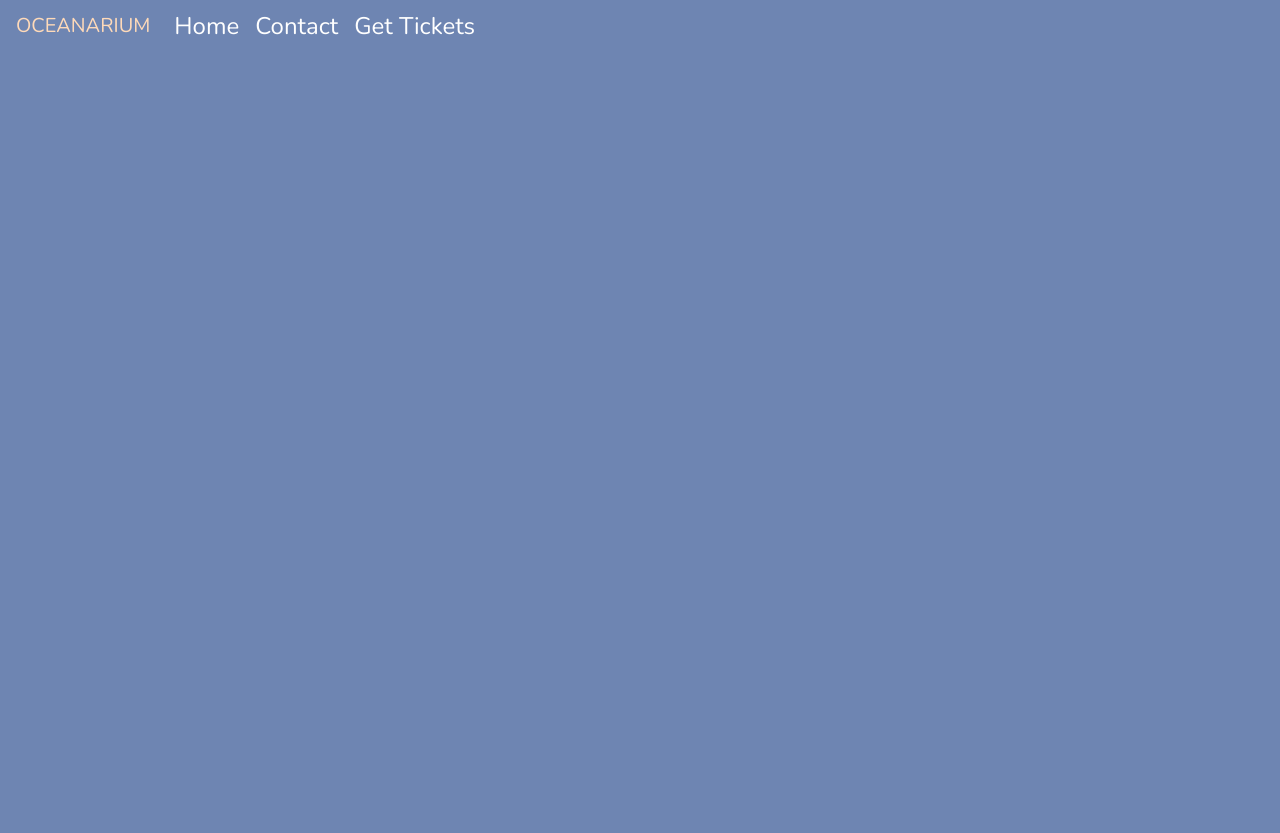
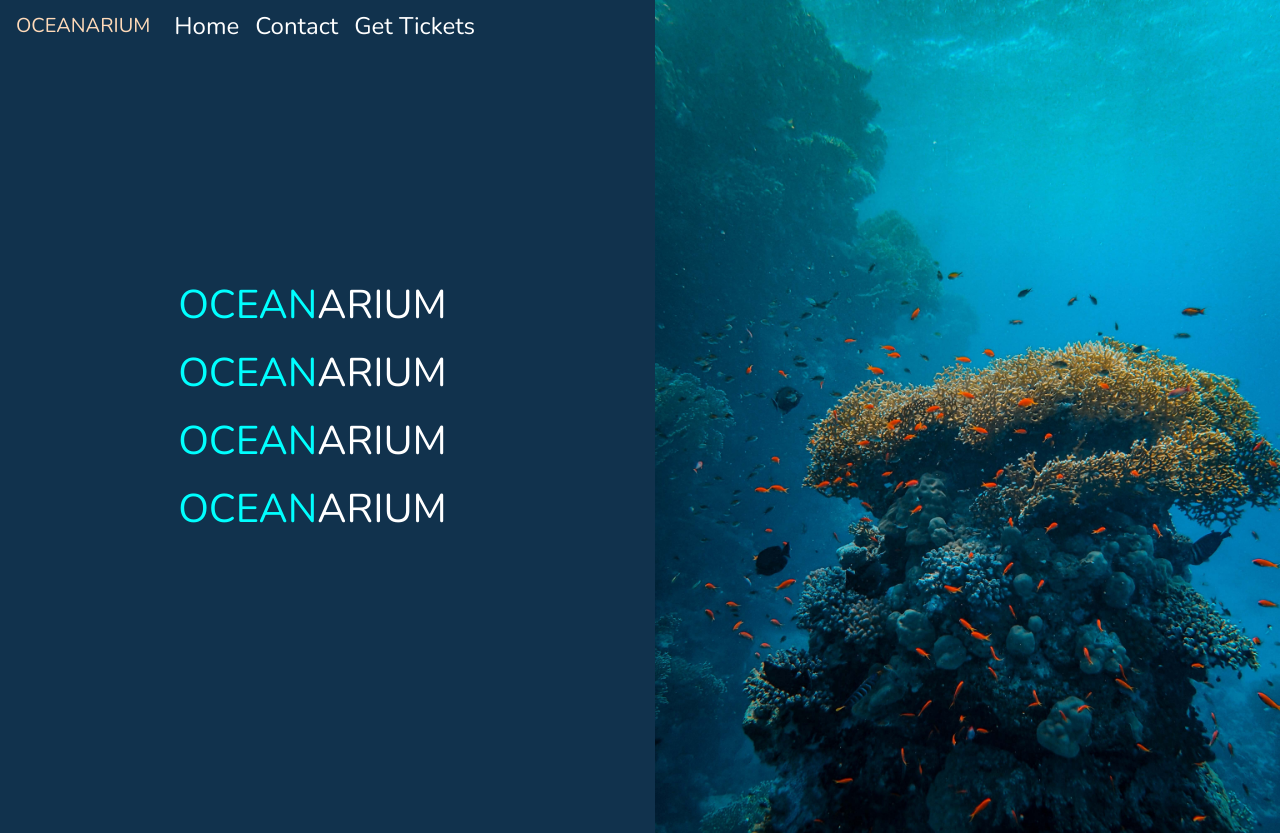
Before and after one commit to diogobytes/Oceanarium, a plain HTML site: page index.html in a window 1280 px wide. Before the commit the page ends 800 px from the top, so only its background shows below. Drawn offline with nearby package versions, Linux system fonts and the light colour scheme.

Commit message:
some changes
added boostrap style and made navbar and main home

```diff
--- a/app.css
+++ b/app.css
@@ -1,6 +1,6 @@
 body {
   font-family: "Nunito", sans-serif;
-  background: #6e85b2;
+  background: #11324d;
 }
 #mainNavbar {
   font-size: 1.5rem;
@@ -18,3 +18,17 @@ body {
   text-transform: uppercase;
   color: #ffdab9;
 }
+
+#headingGroup span {
+  color: aqua;
+}
+#headingGroup h1 {
+  margin-bottom: 20px;
+}
+
+@media (max-width: 1200px) {
+  #headingGroup h1 {
+    font-weight: 100;
+    font-size: 2rem;
+  }
+}
--- a/index.html
+++ b/index.html
@@ -31,7 +31,7 @@
   <body>
     <nav
       id="mainNavbar"
-      class="navbar navbar-dark navbar-expand-md py-0 sticky-top"
+      class="navbar navbar-dark navbar-expand-md py-0 fixed-top"
     >
       <a href="#" class="navbar-brand">Oceanarium</a>
       <button
@@ -56,6 +56,21 @@
         </ul>
       </div>
     </nav>
+    <section class="container-fluid px-0">
+      <div class="row align-items-center">
+        <div class="col-lg-6 px-0">
+          <div class="text-white text-center d-none d-lg-block" id="headingGroup">
+            <h1 class="text-center text-white"><span>OCEAN</span>ARIUM</h1>
+            <h1 class="text-center text-white"><span>OCEAN</span>ARIUM</h1>
+            <h1 class="text-center text-white"><span>OCEAN</span>ARIUM</h1>
+            <h1 class="text-center text-white"><span>OCEAN</span>ARIUM</h1>
+          </div>
+        </div>
+        <div class="col-lg-6">
+          <img src="imgs/7.jpg" alt="fish" class="img-fluid" />
+        </div>
+      </div>
+    </section>
     <!-- Optional JavaScript -->
     <!-- jQuery first, then Popper.js, then Bootstrap JS -->
     <script
```
Also changed, not shown: imgs/3.jpg (added), imgs/4.jpg (added), imgs/5.jpg (added), imgs/7.jpg (added), imgs/hand2.png (deleted), imgs/lolli_icon.png (deleted), imgs/sprinkles.png (deleted), 4 other files.
